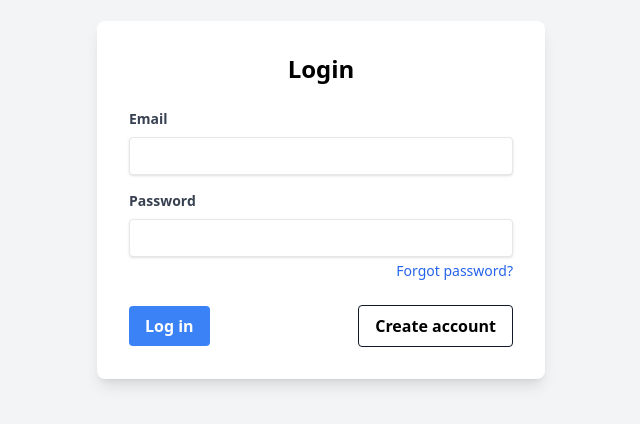
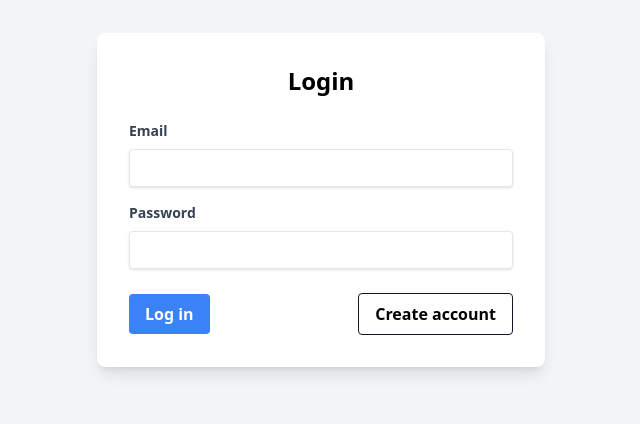
Before and after one commit to viniciuscezaroliveira/todolist, a Next.js app: page /login in a window 1280 px wide. Shown: the part 200-624 px from the top of the page, without its empty margins (319-959 px from the left). Built offline with nearby package versions, Linux system fonts and the light colour scheme.

Commit message:
chore: remove codesmells

```diff
--- a/src/app/components/Login.tsx
+++ b/src/app/components/Login.tsx
@@ -1,7 +1,6 @@
 import { CONFIG } from "@/frontend/infra/config/enviroments";
 import { setCookie } from "@/frontend/infra/cookies/set";
 import { UserGateway } from "@/frontend/infra/gateway/User.gateway";
-import Link from "next/link";
 import { useRouter } from "next/navigation";
 import { useContext } from "react";
 import { SubmitHandler, useForm } from "react-hook-form";
@@ -93,14 +92,6 @@ export default function LoginFormComponent() {
                 Please enter a valid password.
               </p>
             )}
-            <div className="flex justify-end">
-              <Link
-                href={"/forgot"}
-                className="text-sm mt-1 hover:underline text-blue-600"
-              >
-                Forgot password?
-              </Link>
-            </div>
           </div>
           <div className="flex items-center justify-between">
             <button
--- a/src/frontend/infra/gateway/User.gateway.ts
+++ b/src/frontend/infra/gateway/User.gateway.ts
@@ -4,7 +4,6 @@ import IHttpClient, { FetchAdapter } from "../http/HttpClient";
 export interface IUserGateway {
   createAccount(data: User): Promise<User>;
   login(email: string, password: string): Promise<string>;
-  forgotPassword(data: User): Promise<void>;
   me(): Promise<User>;
 }
 
@@ -20,9 +19,7 @@ export class UserGateway implements IUserGateway {
   async login(email: string, password: string): Promise<string> {
     return await this.fetchAdapter.post("/user/login", { email, password });
   }
-  forgotPassword(data: User): Promise<void> {
-    throw new Error("Method not implemented.");
-  }
+
   async createAccount(data: User): Promise<User> {
     return await this.fetchAdapter.post("/user/createAccount", data);
   }
```
